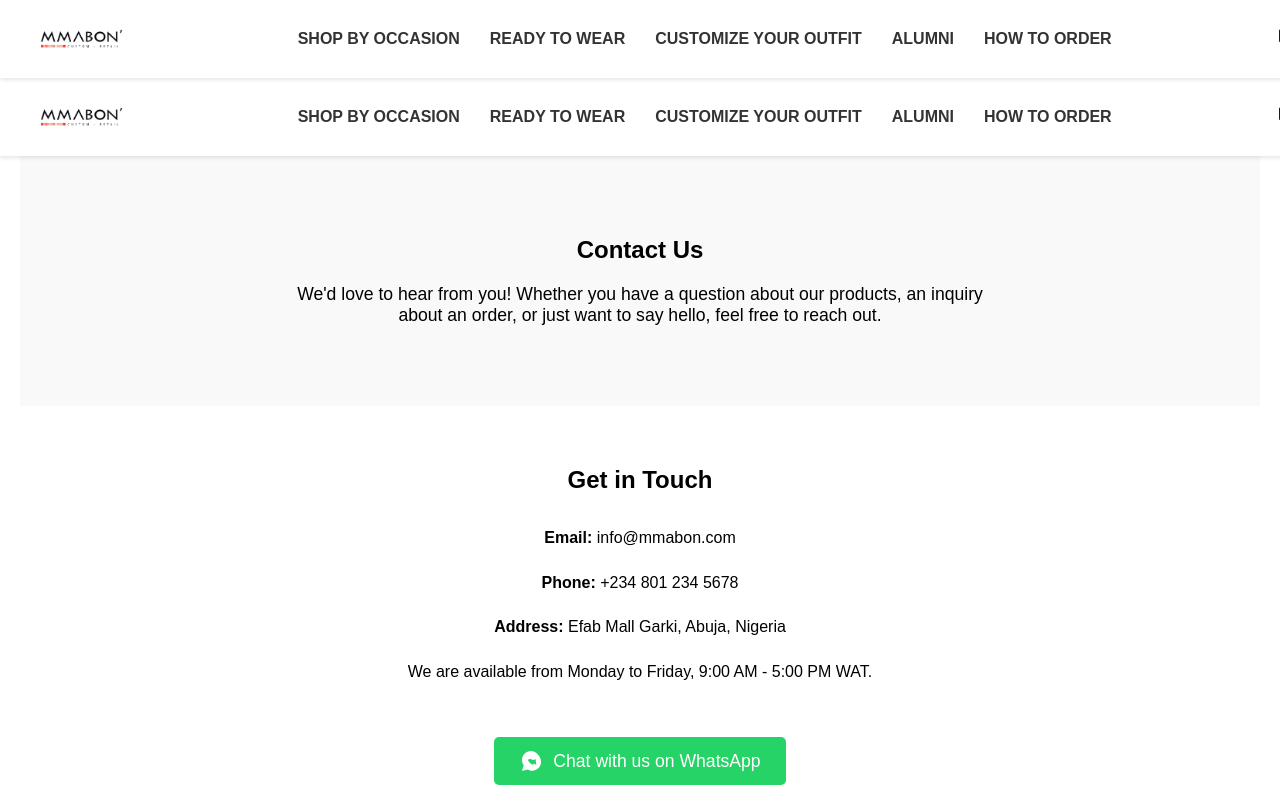
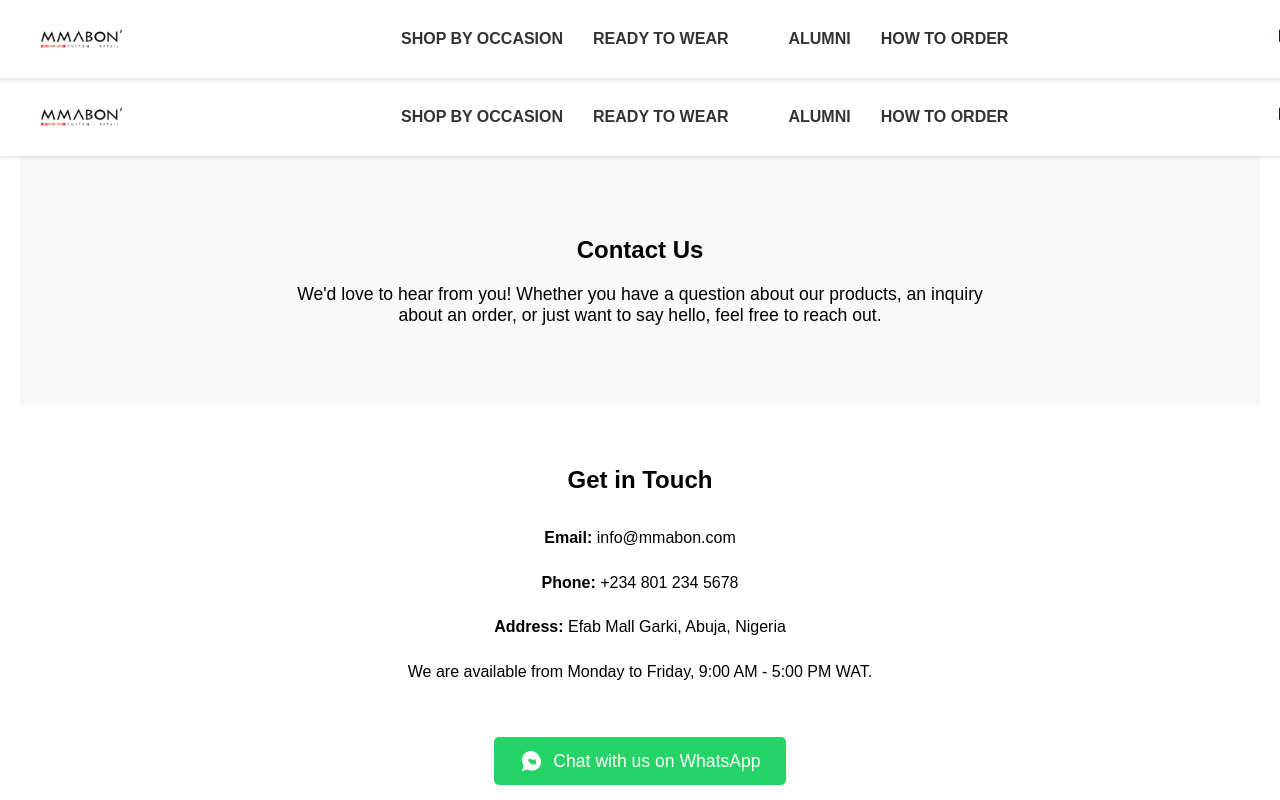
Before and after one commit to DevSam11/mmabon-website, a React (Vite) app: page /contact in a window 1280 px wide. Built offline with nearby package versions, Linux system fonts and the light colour scheme.

Commit message:
update App

```diff
--- a/src/components/Header.jsx
+++ b/src/components/Header.jsx
@@ -49,7 +49,7 @@ const Header = ({ onMenuClick }) => { // onMenuClick prop for hamburger
           </li>
 
           {/* Other Top-Level Links */}
-          <li className="header-nav-item"><Link to="/customize-outfit" className="header-nav-link">CUSTOMIZE YOUR OUTFIT</Link></li>
+          <li className="header-nav-item"><Link to="/customize-outfit" className="header-nav-link"></Link></li>
           <li className="header-nav-item"><Link to="/alumni" className="header-nav-link">ALUMNI</Link></li>
            <li className="header-nav-item"><Link to="/how-to-order" className="header-nav-link">HOW TO ORDER</Link></li>
 
```
